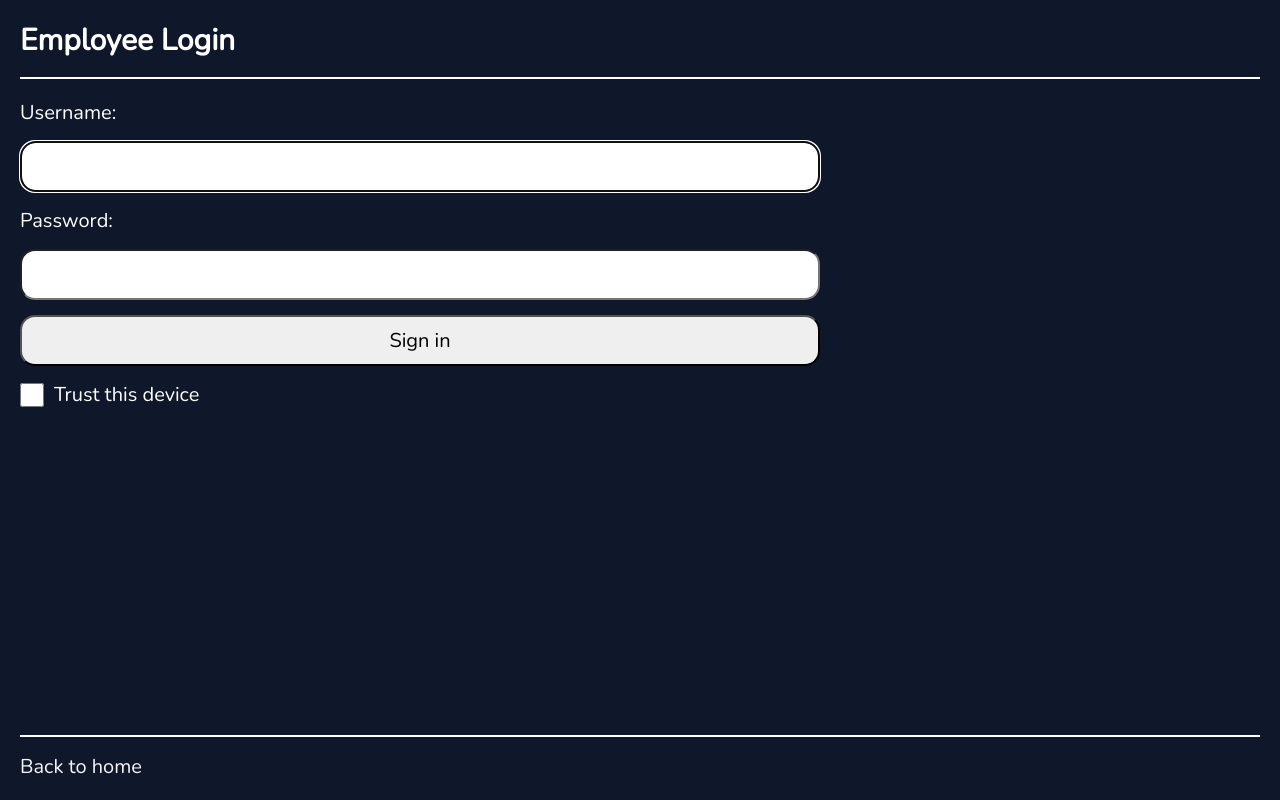
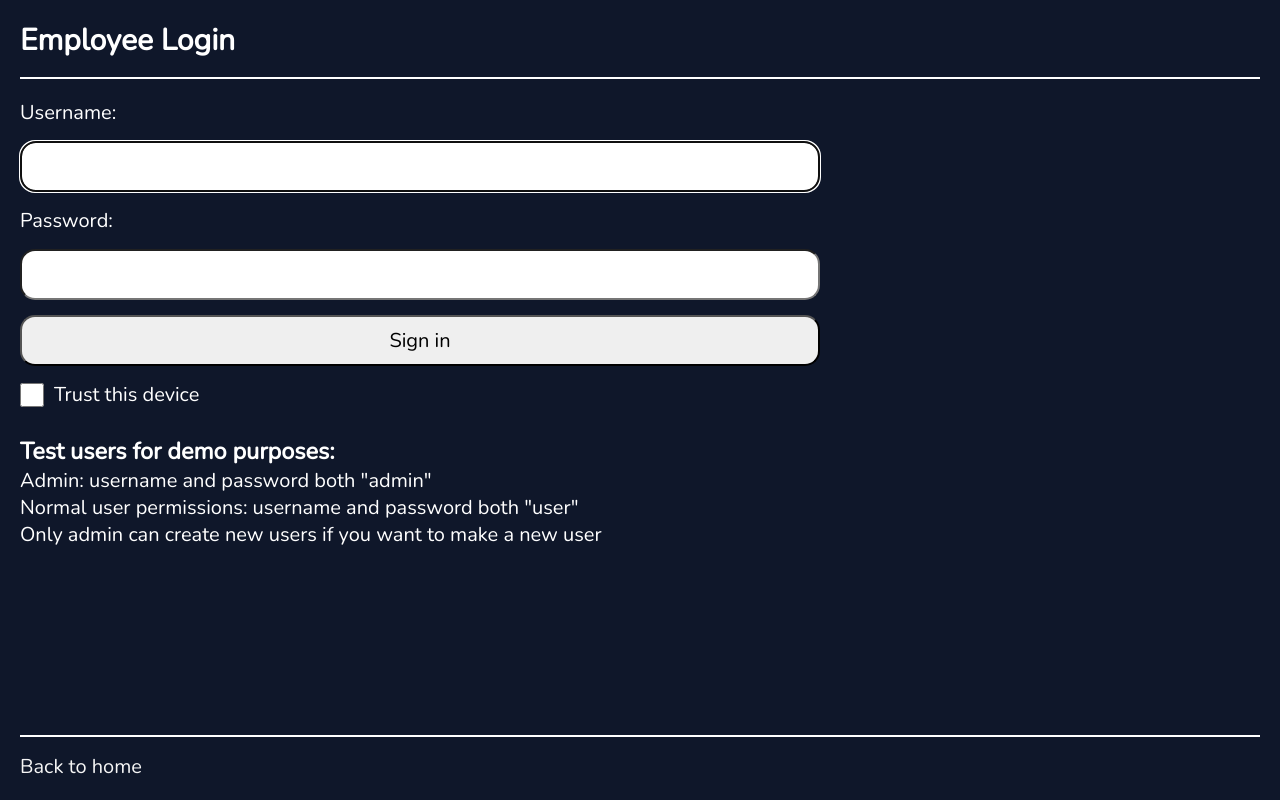
Before and after one commit to adamwoods124/Medical-App, a React (Create React App) app in the folder client/: page /login in a window 1280 px wide. Built offline with nearby package versions, Linux system fonts and the light colour scheme.

Commit message:
info on demo users added to login page

```diff
--- a/client/src/features/auth/Login.js
+++ b/client/src/features/auth/Login.js
@@ -99,6 +99,16 @@ const Login = () => {
                         Trust this device
                     </label>
                 </form>
+                <br />
+                <div>
+                    <h3>Test users for demo purposes:</h3>
+
+                        Admin: username and password both "admin"
+                        <br />
+                        Normal user permissions: username and password both "user"
+                        <br />
+                        Only admin can create new users if you want to make a new user
+                </div>
             </main>
             <footer>
                 <Link to='/'>Back to home</Link>
```
